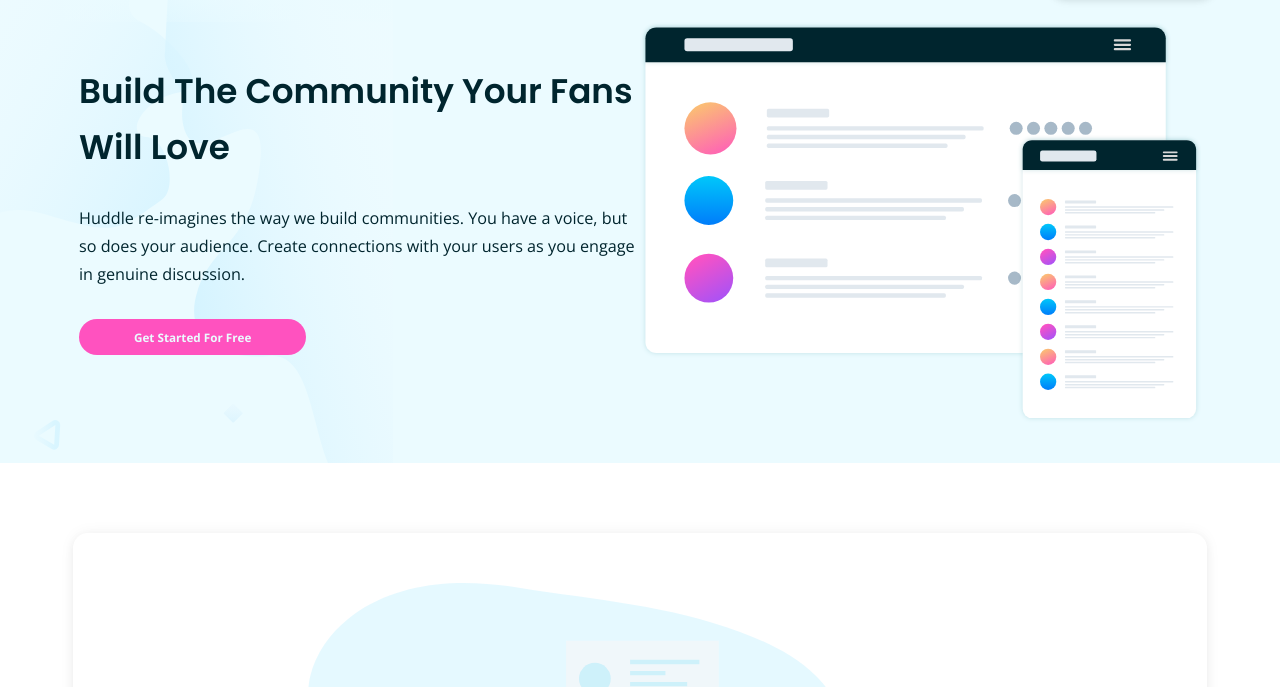
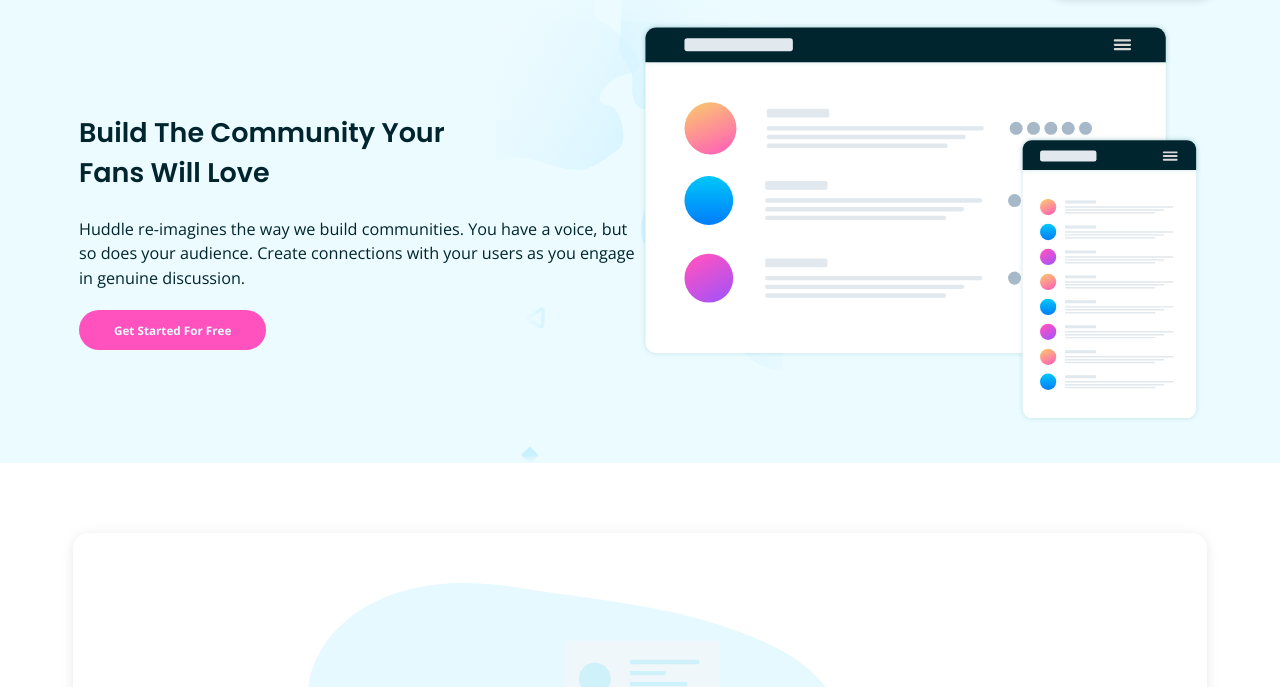
Before and after one commit to LesleyWesley/huddle-landing-page, a plain HTML site: page index.html in a window 1280 px wide. Shown: the part 88-775 px from the top of the page. Drawn offline with nearby package versions, Linux system fonts and the light colour scheme.

Commit message:
Added small desktop styling to header and hero section

```diff
--- a/css/main.css
+++ b/css/main.css
@@ -396,6 +396,13 @@ li:hover {
     width: 90%;
   }
 
+  header {
+    background-image: url("../images/bg-hero-mobile.svg");
+    background-repeat: no-repeat;
+    background-size: contain;
+    background-position: top;
+  }
+
   header img {
     width: 18%;
   }
@@ -417,14 +424,20 @@ li:hover {
 
   h1 {
     text-align: left;
-    font-size: 1.9em;
+    font-size: 1.5em;
+    width: 75%;
+    padding-top: 50px;
+    line-height: 1.5em;
   }
 
   .hero p {
     text-align: left;
+    line-height: 1.5em;
+    margin: 5px 0 20px 0;
   }
 
   .hero a {
     text-align: left;
+    padding: 12px 35px;
   }
 }
```
